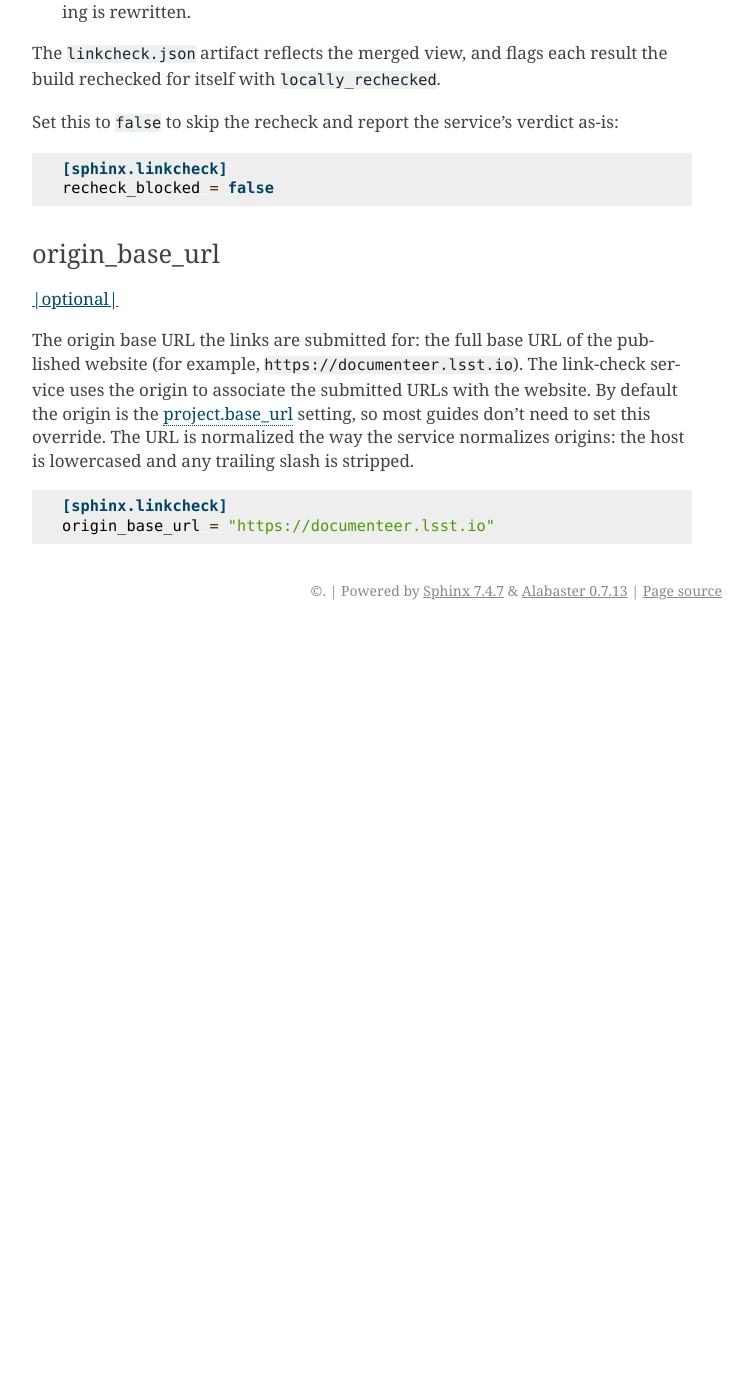
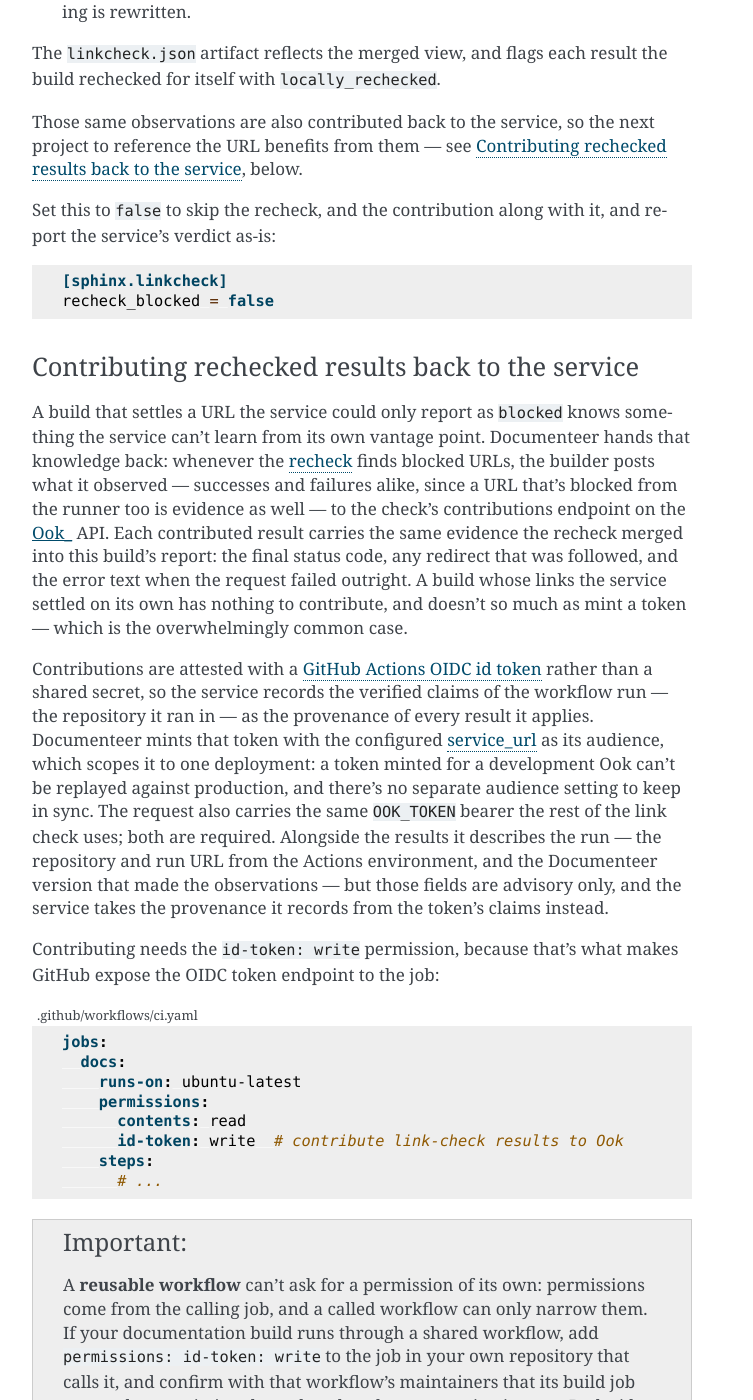
Before and after one commit to lsst-sqre/documenteer, a Sphinx documentation site: the page built from docs/guides/toml-reference.rst, in a window 1280 px wide and 1400 px high, scrolled down 18186 px. Shown: the whole window, without its empty margins (388-1141 px from the left). Built offline with Sphinx 7.4.7, drawn with Linux system fonts in a browser that asks for light colours; pages that are not in the unit, such as notebooks, are missing from menus; cross-references to code outside the pages are shown as plain code; before the commit the page ends 18816 px from its top, so only the background shows below that; some of the changed text lies outside the part shown.

Commit message:
Document contributing rechecked link results back to Ook
The recheck-and-contribute flow only pays off where a workflow asks for
`id-token: write`, so the docs now explain what the build sends back, what
it needs to attest it, and how the flow behaves everywhere that permission
is absent.

Key decisions:
- The mechanism is explained once on the guide's toml-reference, in a new
  prose section under [sphinx.linkcheck] alongside recheck_blocked (the
  page already carries workflow YAML for fetch-depth, so the ci.yaml
  snippet is in keeping), and the technote page links into it. The
  rubin-sphinx-technote-workflows coordination note lives on the technote
  page instead, which keeps toml-reference at zero technote mentions.
- The reusable-workflow rule is stated as the coordination point it is: a
  called workflow can only narrow the caller's permissions, so the caller
  grants `id-token: write` and the shared workflow has to pass it through
  rather than drop it.
- Documented against what shipped rather than the PRD: the note for an
  unmintable token names the permission precisely because a laptop build
  and a workflow missing it are indistinguishable, and the retry ladder is
  three resends after the first attempt from a half-second doubling
  backoff, for 502s and connection failures only.
- Included the two log lines a contributing run actually prints, so an
  operator can recognize the flow in a build log.

Next-iteration notes:
- Manual QA against https://roundtable-dev.lsst.cloud/ook (PRD #338's last
  acceptance criterion) is still outstanding and needs a real Actions run
  with `id-token: write`.
- The coordination the technote note describes is real work not in this
  repo: rubin-sphinx-technote-workflows has to grant and pass through the
  permission before technote builds can contribute.

Closes #414

```diff
--- a/docs/guides/toml-reference.rst
+++ b/docs/guides/toml-reference.rst
@@ -790,12 +790,64 @@ What the build observes is merged into that same build's report:
 
 The :file:`linkcheck.json` artifact reflects the merged view, and flags each result the build rechecked for itself with ``locally_rechecked``.
 
-Set this to ``false`` to skip the recheck and report the service's verdict as-is:
+Those same observations are also contributed back to the service, so the next project to reference the URL benefits from them — see :ref:`guide-sphinx-linkcheck-contributions`, below.
+
+Set this to ``false`` to skip the recheck, and the contribution along with it, and report the service's verdict as-is:
 
 .. code-block:: toml
 
    [sphinx.linkcheck]
    recheck_blocked = false
+
+.. _guide-sphinx-linkcheck-contributions:
+
+Contributing rechecked results back to the service
+--------------------------------------------------
+
+A build that settles a URL the service could only report as ``blocked`` knows something the service can't learn from its own vantage point.
+Documenteer hands that knowledge back: whenever the :ref:`recheck <guide-sphinx-linkcheck-recheck-blocked>` finds blocked URLs, the builder posts what it observed — successes and failures alike, since a URL that's blocked from the runner too is evidence as well — to the check's contributions endpoint on the Ook_ API.
+Each contributed result carries the same evidence the recheck merged into this build's report: the final status code, any redirect that was followed, and the error text when the request failed outright.
+A build whose links the service settled on its own has nothing to contribute, and doesn't so much as mint a token — which is the overwhelmingly common case.
+
+Contributions are attested with a `GitHub Actions OIDC id token <https://docs.github.com/en/actions/concepts/security/openid-connect>`__ rather than a shared secret, so the service records the verified claims of the workflow run — the repository it ran in — as the provenance of every result it applies.
+Documenteer mints that token with the configured :ref:`service_url <guide-sphinx-linkcheck-service-url>` as its audience, which scopes it to one deployment: a token minted for a development Ook can't be replayed against production, and there's no separate audience setting to keep in sync.
+The request also carries the same ``OOK_TOKEN`` bearer the rest of the link check uses; both are required.
+Alongside the results it describes the run — the repository and run URL from the Actions environment, and the Documenteer version that made the observations — but those fields are advisory only, and the service takes the provenance it records from the token's claims instead.
+
+Contributing needs the ``id-token: write`` permission, because that's what makes GitHub expose the OIDC token endpoint to the job:
+
+.. code-block:: yaml
+   :caption: .github/workflows/ci.yaml
+
+   jobs:
+     docs:
+       runs-on: ubuntu-latest
+       permissions:
+         contents: read
+         id-token: write  # contribute link-check results to Ook
+       steps:
+         # ...
+
+.. important::
+
+   A **reusable workflow** can't ask for a permission of its own: permissions come from the calling job, and a called workflow can only narrow them.
+   If your documentation build runs through a shared workflow, add ``permissions: id-token: write`` to the job in your own repository that calls it, and confirm with that workflow's maintainers that its build job passes the permission through rather than narrowing it away.
+   Both sides have to be in place before a contribution can be attested.
+
+A run that contributes says so in its build log, first from the recheck and then from the contribution::
+
+   Local recheck: 3 verified, 1 still blocked, 0 failing
+   Contributed 4 link-check results to lsst-sqre/documenteer (4 accepted, 0 rejected)
+
+Nothing about a contribution can fail the build.
+It improves somebody else's future build, so it's never allowed to cost this one — not even under :ref:`strict <guide-sphinx-linkcheck-strict>`, which gates service *availability* problems only:
+
+- Where no id token can be minted, the local recheck still runs and still informs this build's report, and only the contribution is skipped, with a note at the ``INFO`` log level.
+  That note names the ``id-token: write`` permission, because the absence looks identical whether the build is on a laptop, where there's nothing to fix, or in a workflow that never asked for the permission, where there's one line to add.
+- The service applies a batch entry by entry, so an entry it declines (a URL that isn't one of the check's members, say, or one that isn't ``blocked`` because its own vantage point already settled it) is reported per URL at ``INFO`` level with the service's reason, and the rest of the batch still applies.
+- A batch that can't be delivered at all is retried for the failures the service documents as retryable — a ``502`` while it can't reach GitHub's signing keys, and connection failures — up to three times after the first attempt, on a backoff that starts at half a second and doubles.
+  If those attempts are exhausted, the builder reports it as a warning and moves on; the build's exit status is unchanged.
+  A response that would fail identically however often it's sent, such as a ``422`` for a batch the service won't accept, gets that same warning on its first response instead of being retried.
 
 .. _guide-sphinx-linkcheck-origin-base-url:
 
```
Also changed, not shown: docs/technotes/configuration.rst (+9 -3 lines).
